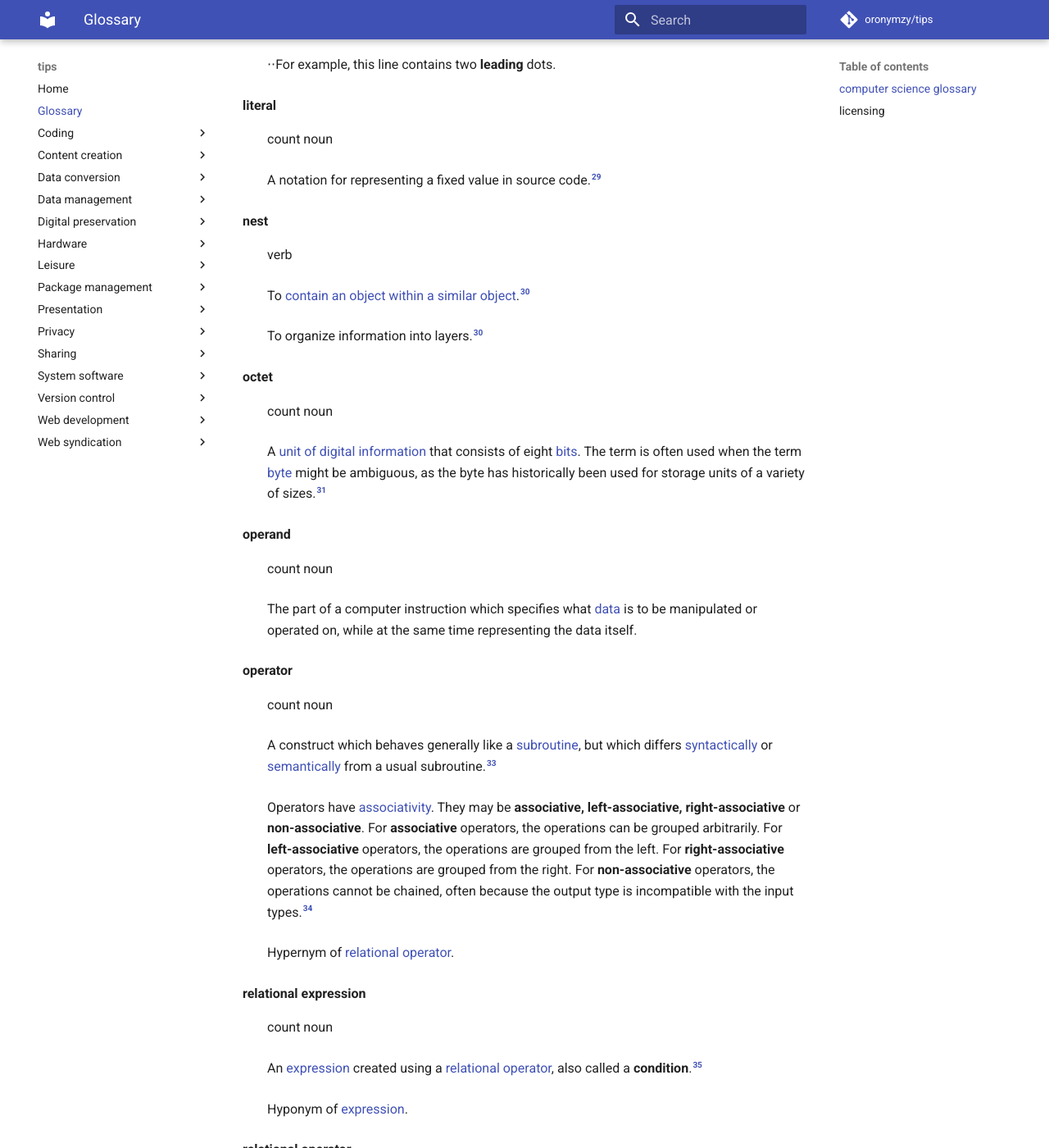
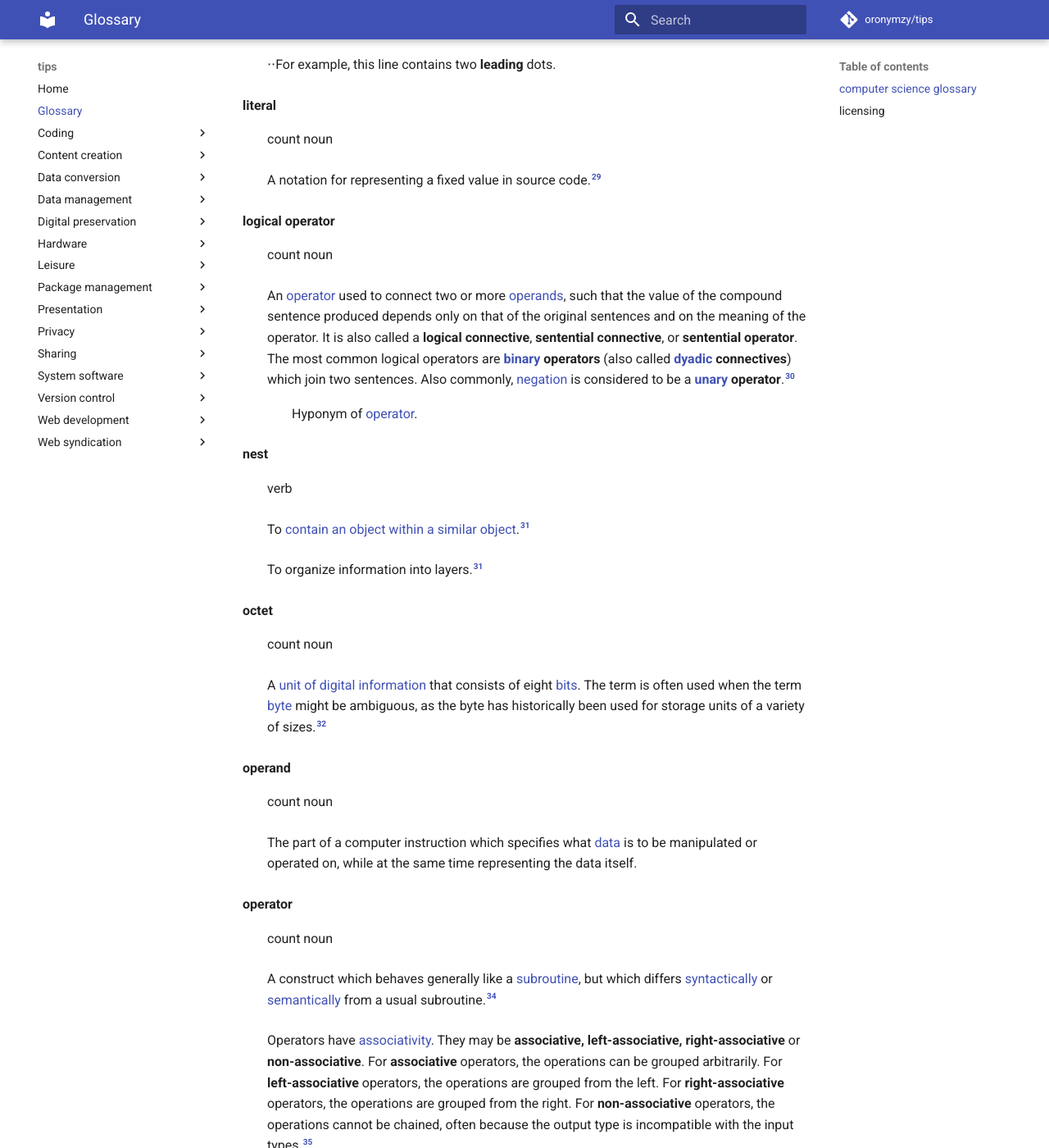
Before and after one commit to oronymzy/tips, an MkDocs documentation site: the page built from docs/glossry.md, in a window 1280 px wide and 1400 px high, scrolled down 6307 px. Shown: the whole window at 82% size. Built offline with MkDocs 1.6.1 and Material for MkDocs 9.7.7, drawn with Linux system fonts in a browser that asks for light colours; comment, search, counter and statistics services are not loaded; some of the changed text lies outside the part shown.

Commit message:
Add 'logical operator' concept, add list item
Add 'logical operator' concept, with footnote.
Add 'Logical connective' unordered list item
with hyperlink in 'licensing' section.
Add semantic relation between
'logical operator' and 'operator'.
Unexpected behavior: nested description list
descriptions are being produced.

```diff
--- a/docs/glossry.md
+++ b/docs/glossry.md
@@ -145,6 +145,12 @@ end if
 : count noun
 : A notation for representing a fixed value in source code.[^literaldef-note1]
 
+**logical operator** {: #logicaloperatordef }
+: count noun
+: An [operator](#operatordef) used to connect two or more [operands](#operanddef), such that the value of the compound sentence produced depends only on that of the original sentences and on the meaning of the operator. It is also called a **logical connective**, **sentential connective**, or **sentential operator**.
+The most common logical operators are **[binary](https://en.wikipedia.org/wiki/Binary_relation) operators** (also called **[dyadic](https://en.wikipedia.org/wiki/Dyadics) connectives**) which join two sentences. Also commonly, [negation](https://en.wikipedia.org/wiki/Negation) is considered to be a **[unary](https://en.wikipedia.org/wiki/Unary_function) operator**.[^logicaloperatordef-note1]
+: Hyponym of [operator](#operatordef).
+
 **nest** {: #nestdef }
 : verb
 : To [contain an object within a similar object](https://en.wikipedia.org/wiki/Self-similarity).[^nestdef-note1]
@@ -162,7 +168,7 @@ end if
 : count noun
 : A construct which behaves generally like a [subroutine](#subroutinedef), but which differs [syntactically](https://en.wikipedia.org/wiki/Syntax_(programming_languages)) or [semantically](https://en.wikipedia.org/wiki/Semantics_(computer_science)) from a usual subroutine.[^operatordef-note1]
 : Operators have [associativity](#associativitydef). They may be **associative, left-associative, right-associative** or **non-associative**. For **associative** operators, the operations can be grouped arbitrarily. For **left-associative** operators, the operations are grouped from the left. For **right-associative** operators, the operations are grouped from the right. For **non-associative** operators, the operations cannot be chained, often because the output type is incompatible with the input types.[^operatordef-note2]
-: Hypernym of [relational operator](#relationaloperatordef).
+: Hypernym of [logical operator](#logicaloperatordef) and [relational operator](#relationaloperatordef).
 
 **relational expression** {: #relationalexpressiondef }
 : count noun
@@ -232,6 +238,7 @@ A type of selection control mechanism used to allow the value of a [variable](ht
 - [Expression (computer science)](https://en.wikipedia.org/w/index.php?title=Expression_(computer_science)&oldid=878391104)
 - [Lexical analysis§Token](https://en.wikipedia.org/w/index.php?title=Lexical_analysis&oldid=872271284).
 - [Literal (computer programming)](https://en.wikipedia.org/w/index.php?title=Literal_(computer_programming)&oldid=849448036)
+- [Logical connective](https://en.wikipedia.org/w/index.php?title=Logical_connective&oldid=881652068)
 - [Octet (computing)](https://en.wikipedia.org/w/index.php?title=Octet_(computing)&oldid=852309529)
 - [Nesting (computing)](https://en.wikipedia.org/w/index.php?title=Nesting_(computing)&oldid=877015415)
 - [Operand§Computer science](https://en.wikipedia.org/w/index.php?title=Operand&oldid=874322196#Computer_science)
@@ -286,6 +293,7 @@ on Wiktionary, with changes made.
 [^ifstatementdef-note2]: This definition is based on [Wikipedia's definition]https://en.wikipedia.org/wiki/Conditional_(computer_programming)#Else_if)
 [^leadingdef]: <https://stackoverflow.com/questions/959215/how-do-i-remove-leading-whitespace-in-python>
 [^literaldef-note1]: This definition is the same as [Wikipedia's definition](https://en.wikipedia.org/wiki/Literal_(computer_programming)).
+[^logicaloperatordef-note1]: This definition is based on [Wikipedia's definition](https://en.wikipedia.org/wiki/Logical_connective).
 [^nestdef-note1]: This definition is loosely based on [Wikipedia's definition of “nesting”](https://en.wikipedia.org/wiki/Nesting_(computing)).
 [^octetdef-note1]: This definition is the same as [Wikipedia's definition](https://en.wikipedia.org/wiki/Octet_(computing)), except for the removal of the phrase “in [computing](https://en.wikipedia.org/wiki/Computing) and [telecommunications](https://en.wikipedia.org/wiki/Telecommunications)”.
 [^operanddef-note1]: This definition is the same as [Wikipedia's definition](https://en.wikipedia.org/wiki/Operand#Computer_science).
```
